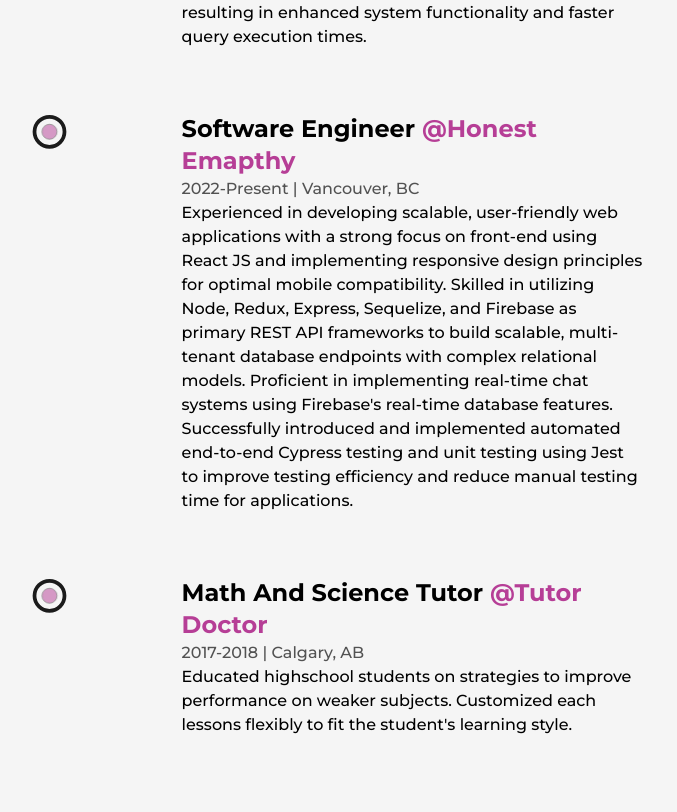
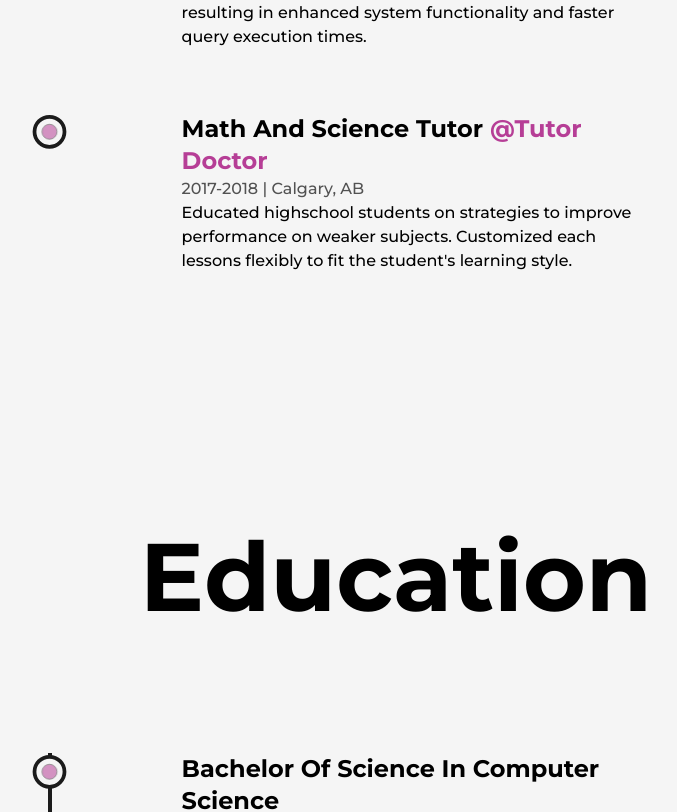
Before and after one commit to zacharykoo/zacharykoo_v2, a Next.js app: page /about in a window 1280 px wide. Shown: the part 3747-4559 px from the top of the page, without its empty margins (244-921 px from the left). Built offline with nearby package versions, Linux system fonts and the light colour scheme.

Commit message:
Change experiences

```diff
--- a/src/components/Experience.js
+++ b/src/components/Experience.js
@@ -81,20 +81,6 @@ const Experience = () => {
                 resulting in enhanced system functionality and faster query execution times."
                 />
                 <Details
-                position="Software Engineer" company="Honest Emapthy"
-                companyLink="https://www.peersupport.io/"
-                time="2022-Present" address="Vancouver, BC"
-                work="Experienced in developing scalable, user-friendly web applications
-                with a strong focus on front-end using React JS and implementing responsive
-                design principles for optimal mobile compatibility. Skilled in utilizing
-                Node, Redux, Express, Sequelize, and Firebase as primary REST API frameworks
-                to build scalable, multi-tenant database endpoints with complex relational
-                models. Proficient in implementing real-time chat systems using Firebase's
-                real-time database features. Successfully introduced and implemented automated
-                end-to-end Cypress testing and unit testing using Jest to improve testing
-                efficiency and reduce manual testing time for applications."
-                />
-                <Details
                 position="Math and Science Tutor" company="Tutor Doctor"
                 companyLink="https://www.tutordoctor.com/"
                 time="2017-2018" address="Calgary, AB"
```
